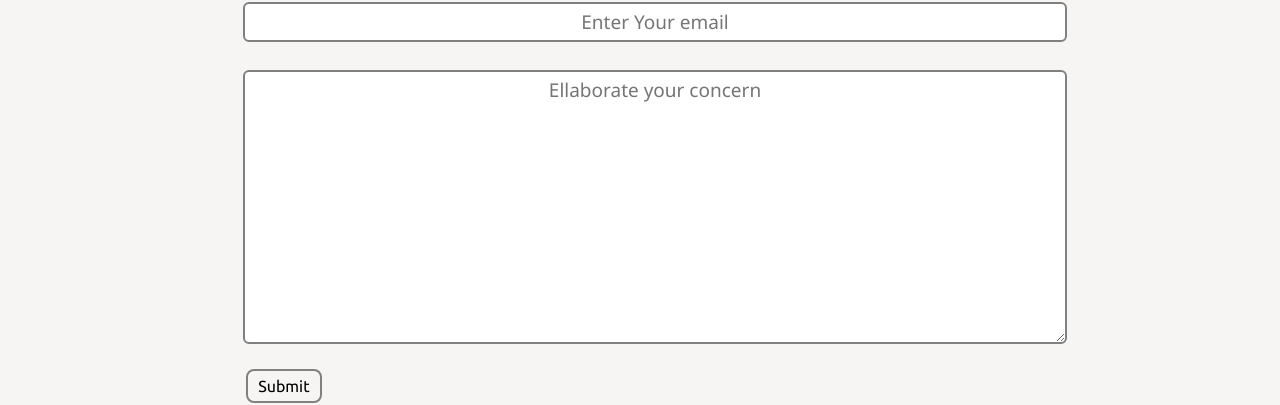
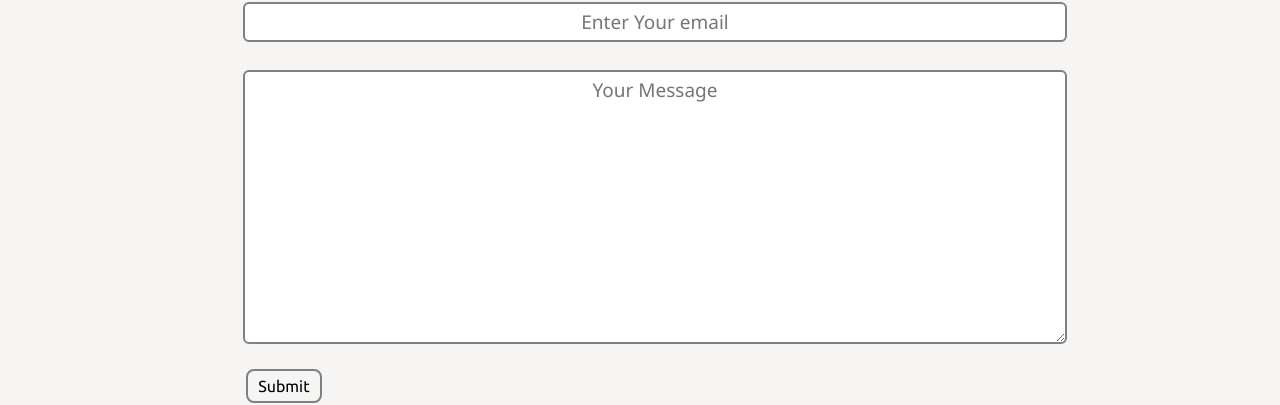
Before and after one commit to sumanshrestha145/sumanshrestha.github.io, a plain HTML site: page responsive website/index.html in a window 1280 px wide. Shown: the part 2051-2456 px from the top of the page. Drawn offline with Linux system fonts and the light colour scheme; files that its build step writes are made by us from their sources.

Commit message:
Contact Text Change

```diff
--- a/responsive website/index.html
+++ b/responsive website/index.html
@@ -110,7 +110,7 @@
             <input class="form-input" type="number" name="phone" id="phone" placeholder="Enter Your Phone">
             <input class="form-input" type="email" name="email" id="email" placeholder="Enter Your email">
             <textarea class="form-input" name="text" id="text" cols="30" rows="10"
-                placeholder="Ellaborate your concern"></textarea>
+                placeholder="Your Message"></textarea>
             <button class="btn btn-sm btn-dark">Submit</button>
         </div>
     </section>
```
